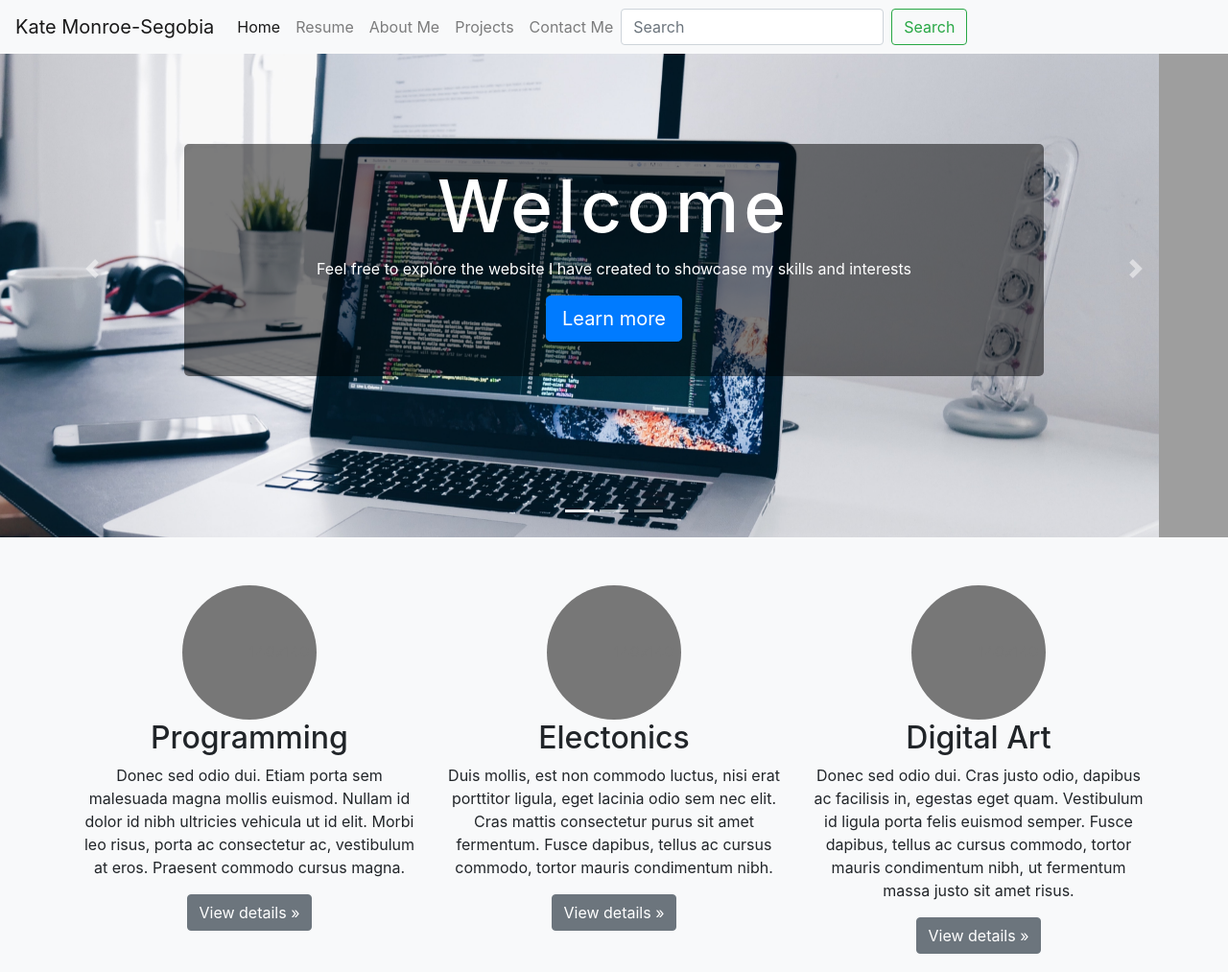
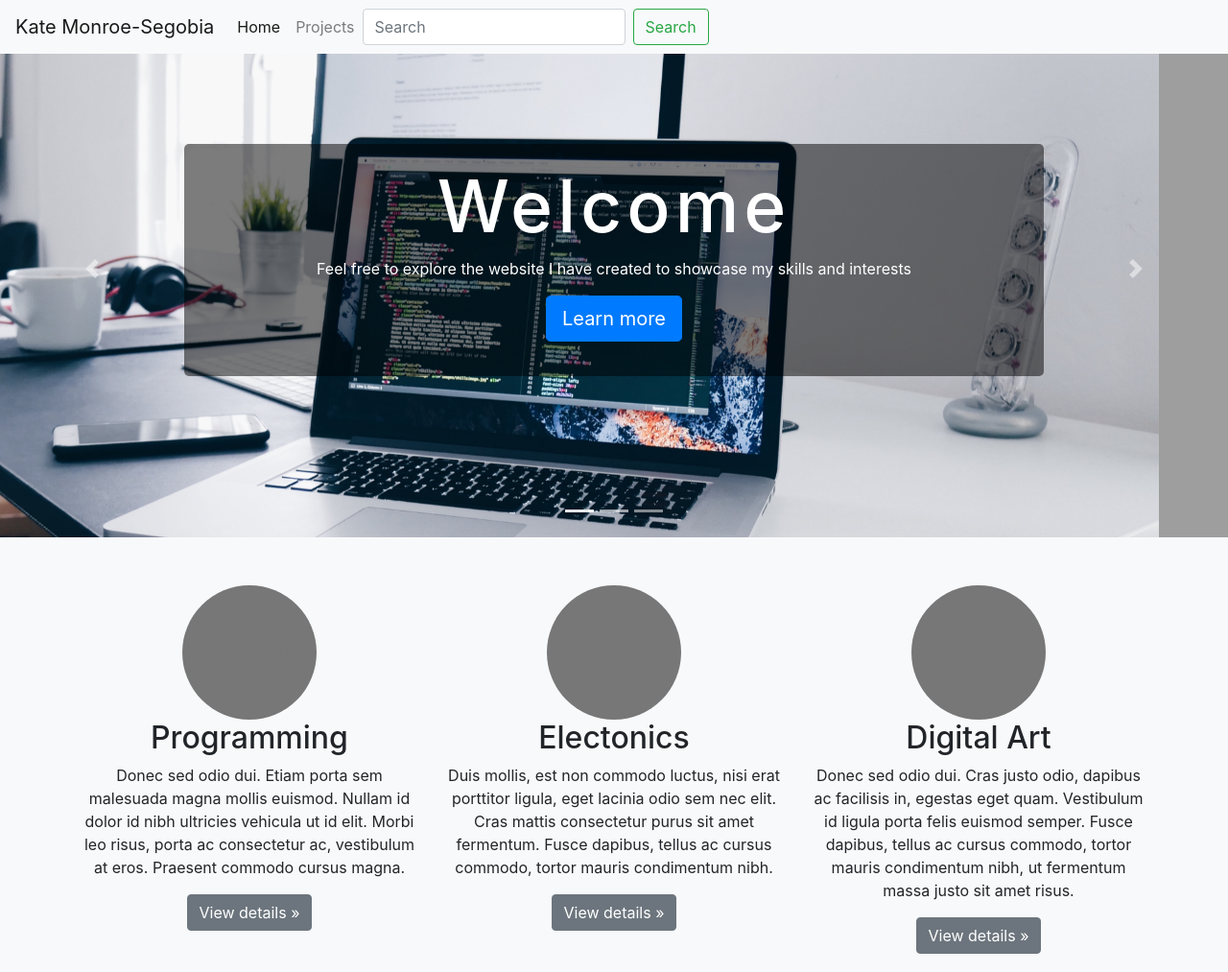
Before and after one commit to MunsterKate/MunsterKate.github.io, a plain HTML site: page index.html in a window 1280 px wide. Shown: the top 1013 px of the page at 96% size. Drawn offline with nearby package versions, Linux system fonts and the light colour scheme; grey boxes are pictures that could not be loaded.

Commit message:
Comment out nav bar options

```diff
--- a/index.html
+++ b/index.html
@@ -24,20 +24,20 @@
 		        <a class="nav-link" href="index.html">Home<span class="sr-only">(current)</span></a>
 		      </li>
 
-		      <li class="nav-item">
+		      <!-- <li class="nav-item">
 		        <a class="nav-link" href="resume.html">Resume</a>
 		      </li>
 
 		      <li class="nav-item">
-		        <a class="nav-link" href="aboutme.html">About Me</a></li>
+		        <a class="nav-link" href="aboutme.html">About Me</a></li> -->
 
 		        <li>
 		        <a class="nav-link" href="projects.html">Projects</a>
 		        </li>
 
-		        <li>
+		        <!-- <li>
 		        <a class="nav-link" href="" >Contact Me</a>
-		        </li>
+		        </li> -->
 
 		    <form class="form-inline my-2 my-lg-0" >
 
```
